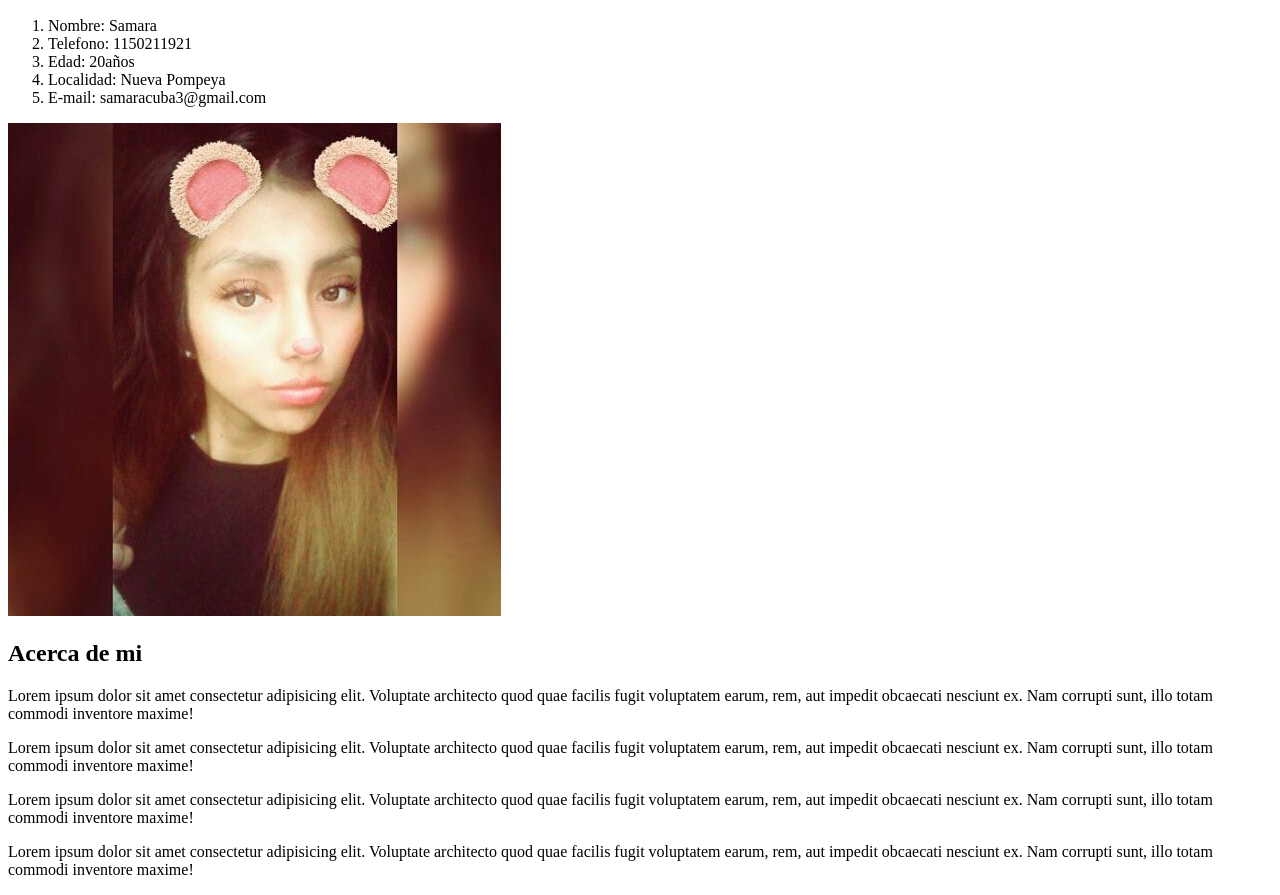
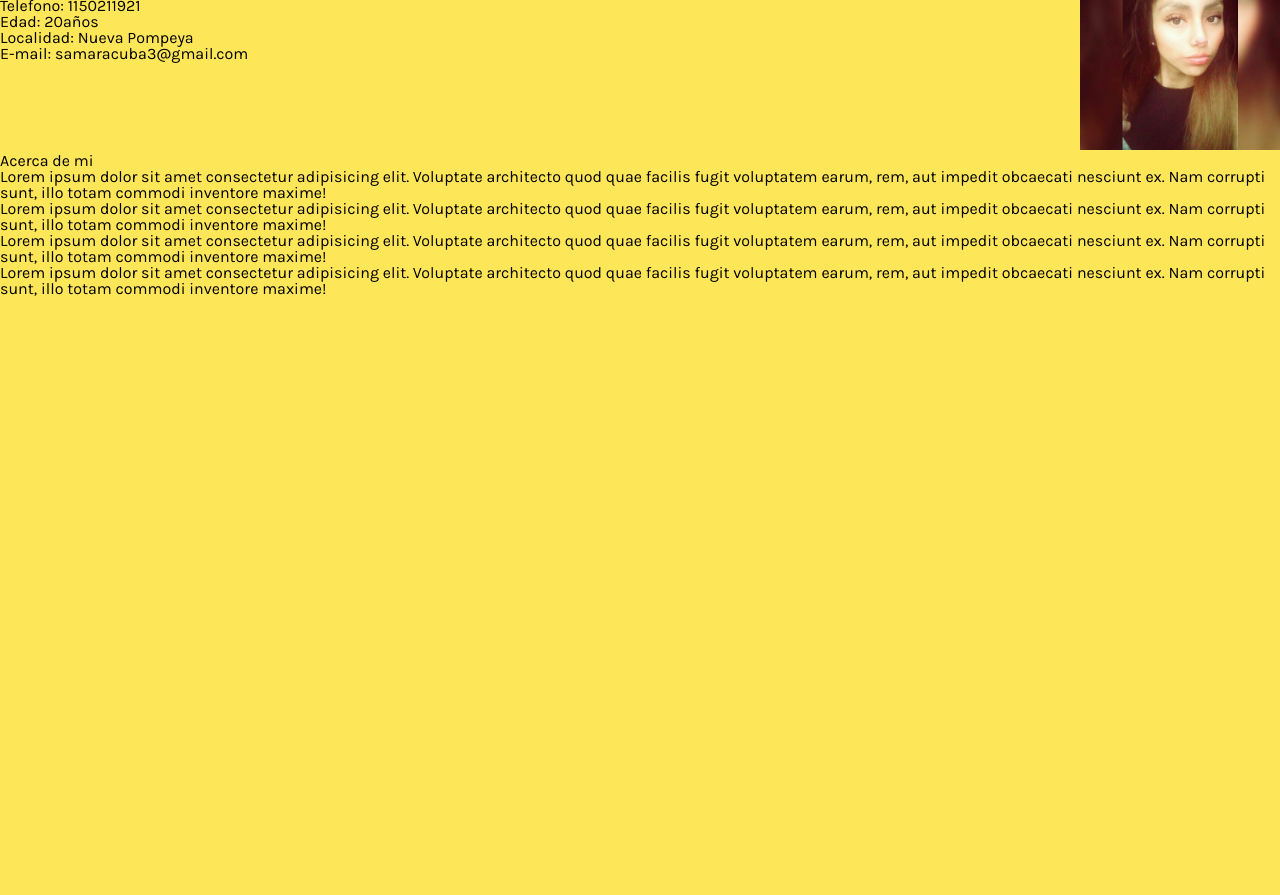
Before and after one commit to Samara03/portfolio, a plain HTML site: page index.html in a window 1280 px wide. Shown: the part 50-945 px from the top of the page. After the commit the page ends 800 px from the top, so only its background shows below. Drawn offline with Linux system fonts and the light colour scheme.

Commit message:
css inciado

```diff
--- a/index.html
+++ b/index.html
@@ -4,27 +4,29 @@
     <meta charset="UTF-8">
     <meta name="viewport" content="width=device-width, initial-scale=1.0">
     <meta http-equiv="X-UA-Compatible" content="ie=edge">
+    <link rel="stylesheet" href="reset.css">
     <link rel="stylesheet" href="./style.css">
     <title>Document</title>
 </head>
 <body>
-    <main>
+    <main class="mainDatosPersonales">
+        <div class="imageneinformacion">
             <div>
-            <h2>Datos Personales </h2>
-            <ol>
+                <h2 class="titulosdatos">Datos Personales </h2>
+                <ol class="Datos">
                     <li>Nombre: Samara</li>
                     <li>Telefono: 1150211921</li>
                     <li>Edad: 20años </li>
                     <li>Localidad: Nueva Pompeya</li>
                     <li>E-mail: samaracuba3@gmail.com </li>
                 </ol>
-
-            <div><img src="./foto de perfil/25552049_1645865618767846_8151298051273144459_n.jpg" alt=""></div>
+            </div>
+            <div class="contenedorfoto"><img src="./foto de perfil/25552049_1645865618767846_8151298051273144459_n.jpg" alt=""></div>
         </div>
 
         <h2>Acerca de mi</h2>
 
-        <div>
+        <div class="contenedorAcercaDeMi">
             <p>
                 Lorem ipsum dolor sit amet consectetur adipisicing elit. Voluptate architecto quod quae facilis fugit voluptatem earum, rem, aut impedit obcaecati nesciunt ex. Nam corrupti sunt, illo totam commodi inventore maxime!
             </p>
--- /dev/null
+++ b/reset.css
@@ -0,0 +1,43 @@
+html, body, div, span, applet, object, iframe,
+h1, h2, h3, h4, h5, h6, p, blockquote, pre,
+a, abbr, acronym, address, big, cite, code,
+del, dfn, em, img, ins, kbd, q, s, samp,
+small, strike, strong, sub, sup, tt, var,
+b, u, i, center,
+dl, dt, dd, ol, ul, li,
+fieldset, form, label, legend,
+table, caption, tbody, tfoot, thead, tr, th, td,
+article, aside, canvas, details, embed,
+figure, figcaption, footer, header, hgroup,
+menu, nav, output, ruby, section, summary,
+time, mark, audio, video {
+	margin: 0;
+	padding: 0;
+	border: 0;
+	font-size: 100%;
+	font: inherit;
+	vertical-align: baseline;
+}
+/* HTML5 display-role reset for older browsers */
+article, aside, details, figcaption, figure,
+footer, header, hgroup, menu, nav, section {
+	display: block;
+}
+body {
+	line-height: 1;
+}
+ol, ul {
+	list-style: none;
+}
+blockquote, q {
+	quotes: none;
+}
+blockquote:before, blockquote:after,
+q:before, q:after {
+	content: '';
+	content: none;
+}
+table {
+	border-collapse: collapse;
+	border-spacing: 0;
+}
--- a/style.css
+++ b/style.css
@@ -0,0 +1,33 @@
+@import url('https://fonts.googleapis.com/css?family=Karla&display=swap');
+
+*{
+    font-family: 'Karla', sans-serif;
+}
+
+body{
+    background-color: #FEE659
+}
+
+.contenedorfoto{
+    width: 200px;
+}
+
+.contenedorfoto img{
+    width: 100%;
+}
+
+.imageneinformacion{
+    display: flex;
+    justify-content: space-between
+}
+
+.titulosdatos{
+    font-size: 2em;
+    font-weight: bold
+}
+
+.contenedorAcercaDeMi{
+    display: flex;
+    flex-wrap: wrap;
+    justify-content: space-around
+}
```
Lines whose indentation alone changed are shown as unchanged.
